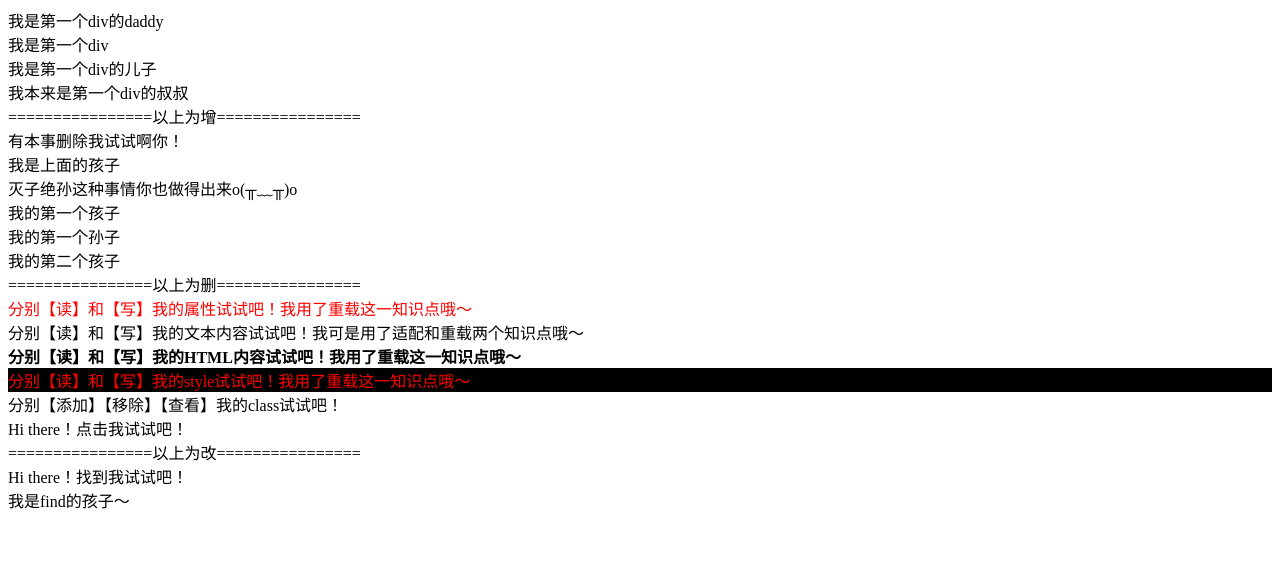
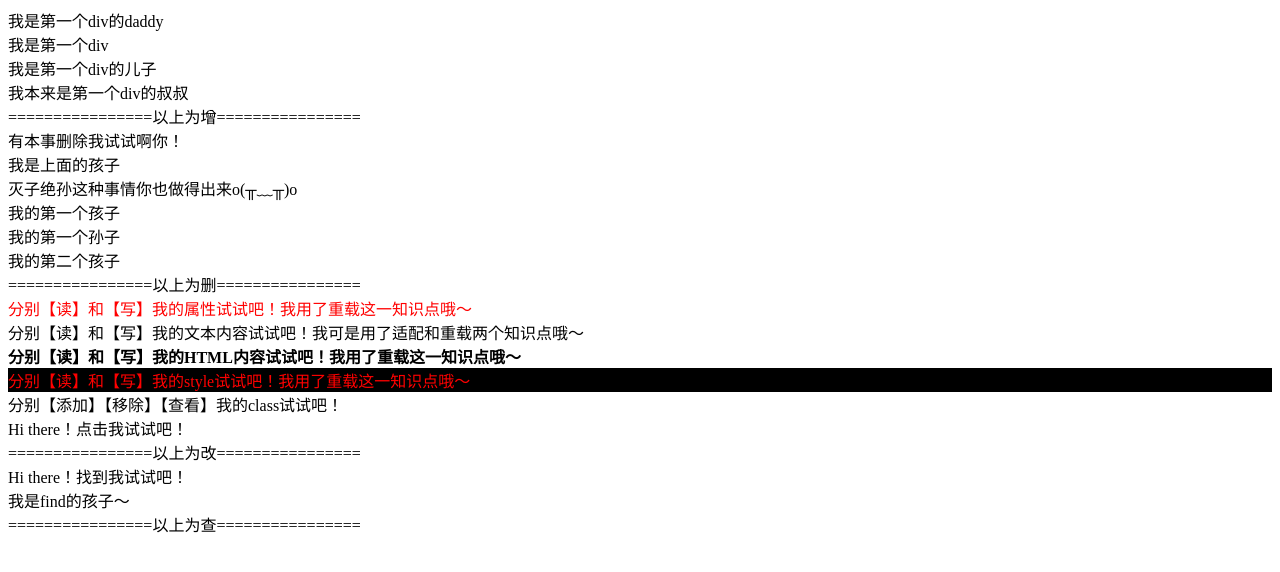
Before and after one commit to cathyxiaoxitv/DOM-demo-1, a plain HTML site: page dist/index.html in a window 1280 px wide. Drawn offline with Linux system fonts and the light colour scheme.

Commit message:
ignore dist and update comment

```diff
--- a/dist/index.html
+++ b/dist/index.html
@@ -29,6 +29,7 @@
 <div id="find">Hi there！找到我试试吧！
     <div>我是find的孩子～</div>
 </div>
+<div>================以上为查================</div>
 <script src="/dom.1d0b6d56.js"></script>
 <script src="/main.1f19ae8e.js"></script>
 </body>
--- a/dist/main.1f19ae8e.js
+++ b/dist/main.1f19ae8e.js
@@ -171,7 +171,7 @@
 // console.log(Array.from(n))
 // console.log(cathy.previous(newSib))
 
-console.log(cathy.index(remove));
+console.log(cathy.index(remove)); //=================以上为查====================
 },{}],"../../../.config/yarn/global/node_modules/parcel/src/builtins/hmr-runtime.js":[function(require,module,exports) {
 var global = arguments[3];
 var OVERLAY_ID = '__parcel__error__overlay__';
--- a/src/main.js
+++ b/src/main.js
@@ -47,3 +47,4 @@
 // console.log(Array.from(n))
 // console.log(cathy.previous(newSib))
 console.log(cathy.index(remove))
+//=================以上为查====================
```
Also changed, not shown: src/index.html (+1 -0 lines), 3 other files.
